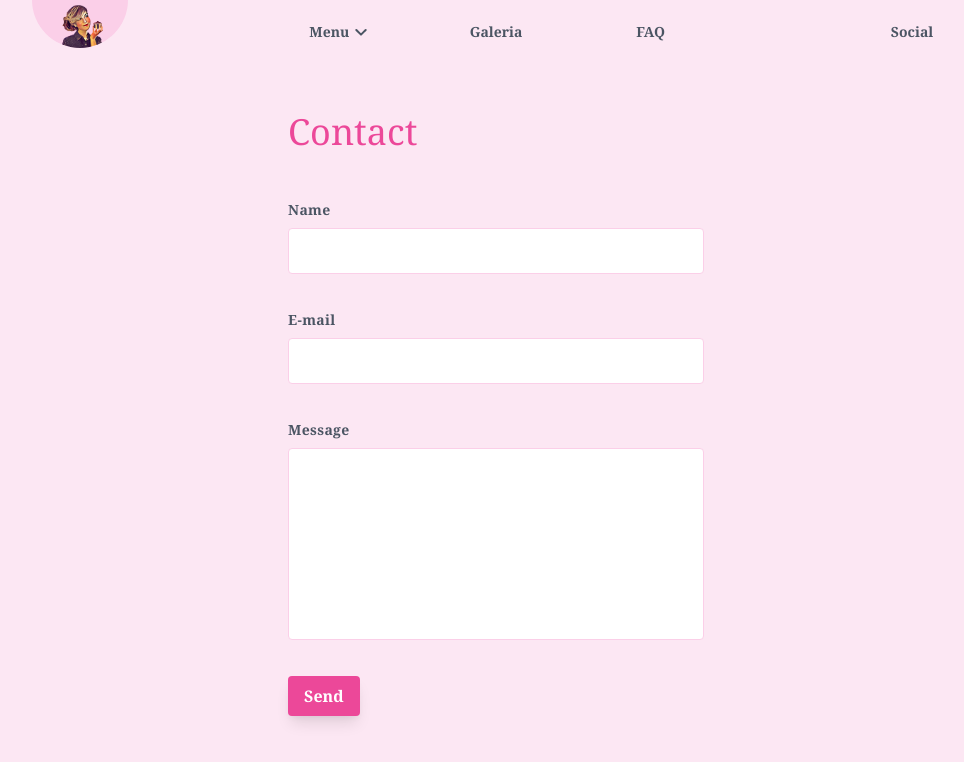
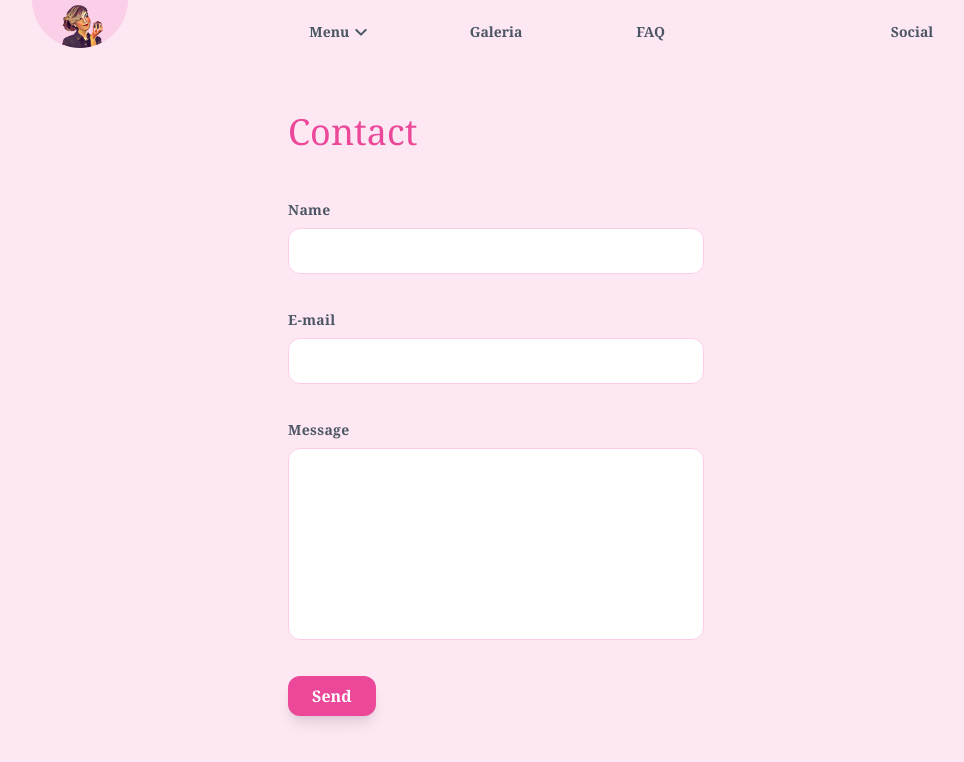
Before and after one commit to RobertJewell/shelfie-next-tailwind, a Next.js app: page /contact in a window 1280 px wide. Shown: the top 762 px of the page, without its empty margins (144-1108 px from the left). Built offline with nearby package versions, Linux system fonts and the light colour scheme.

Commit message:
Temp contact form

```diff
--- a/components/ContactForm.js
+++ b/components/ContactForm.js
@@ -10,7 +10,7 @@ const fadeInUp = {
 
 export default function ContactForm() {
 	return (
-		<form className="w-full max-w-lg mx-auto mt-12">
+		<form className="w-full max-w-lg mx-auto mt-12" action="">
 			<motion.div className="flex flex-wrap mb-6 -mx-3" variants={fadeInUp}>
 				<div className="w-full px-3 md:mb-0">
 					<label
@@ -20,9 +20,10 @@ export default function ContactForm() {
 						Name
 					</label>
 					<input
-						className="block w-full px-4 py-3 mb-3 leading-tight text-gray-600 bg-white border border-pink-200 rounded appearance-none focus:outline-none focus:bg-white focus:border-pink-500"
+						className="block w-full px-4 py-3 mb-3 leading-tight text-gray-600 bg-white border border-pink-200 appearance-none rounded-xl focus:outline-none focus:bg-white focus:border-pink-500"
 						id="name"
 						type="name"
+						name="name"
 						placeholder=""
 					/>
 				</div>
@@ -31,14 +32,16 @@ export default function ContactForm() {
 				<div className="w-full px-3">
 					<label
 						className="block mb-2 text-sm font-bold tracking-wide text-gray-600 "
-						htmlFor="grid-password"
+						htmlFor="email"
 					>
 						E-mail
 					</label>
 					<input
-						className="block w-full px-4 py-3 mb-3 leading-tight text-gray-600 bg-white border border-pink-200 rounded appearance-none focus:outline-none focus:bg-white focus:border-pink-500"
+						className="block w-full px-4 py-3 mb-3 leading-tight text-gray-600 bg-white border border-pink-200 appearance-none rounded-xl focus:outline-none focus:bg-white focus:border-pink-500"
+						type="email"
+						name="email"
 						id="email"
-						type="email"
+						autoComplete="email"
 					/>
 				</div>
 			</motion.div>
@@ -51,16 +54,24 @@ export default function ContactForm() {
 						Message
 					</label>
 					<textarea
-						className="block w-full h-48 px-4 py-3 mb-3 leading-tight text-gray-600 bg-white border border-pink-200 rounded appearance-none resize-none no-resize focus:outline-none focus:bg-white focus:border-pink-500"
+						className="block w-full h-48 px-4 py-3 mb-3 leading-tight text-gray-600 bg-white border border-pink-200 appearance-none resize-none rounded-xl no-resize focus:outline-none focus:bg-white focus:border-pink-500"
 						id="message"
+						name="message"
 					></textarea>
 				</div>
 			</motion.div>
+			<input
+				type="checkbox"
+				name="_honeypot"
+				style={{ display: "none" }}
+				tabindex="-1"
+				autocomplete="off"
+			/>
 			<motion.div className="md:flex md:items-center" variants={fadeInUp}>
 				<div className="md:w-1/3">
 					<button
-						className="px-4 py-2 font-bold text-white bg-pink-500 rounded shadow-lg hover:bg-pink-600 focus:shadow-outline focus:outline-none"
-						type="button"
+						className="px-6 py-2 font-bold text-white bg-pink-500 shadow-lg rounded-xl hover:bg-pink-600 focus:shadow-outline focus:outline-none"
+						type="submit"
 					>
 						Send
 					</button>
```
